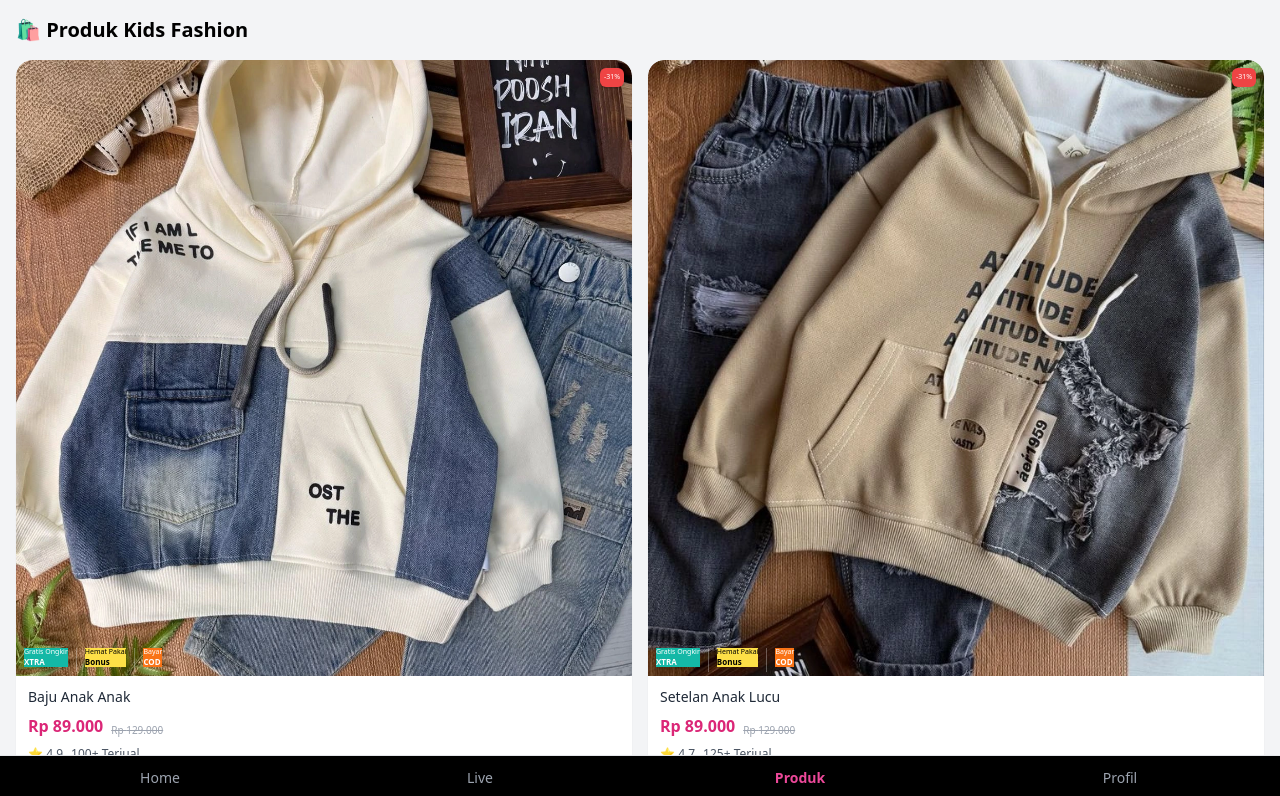
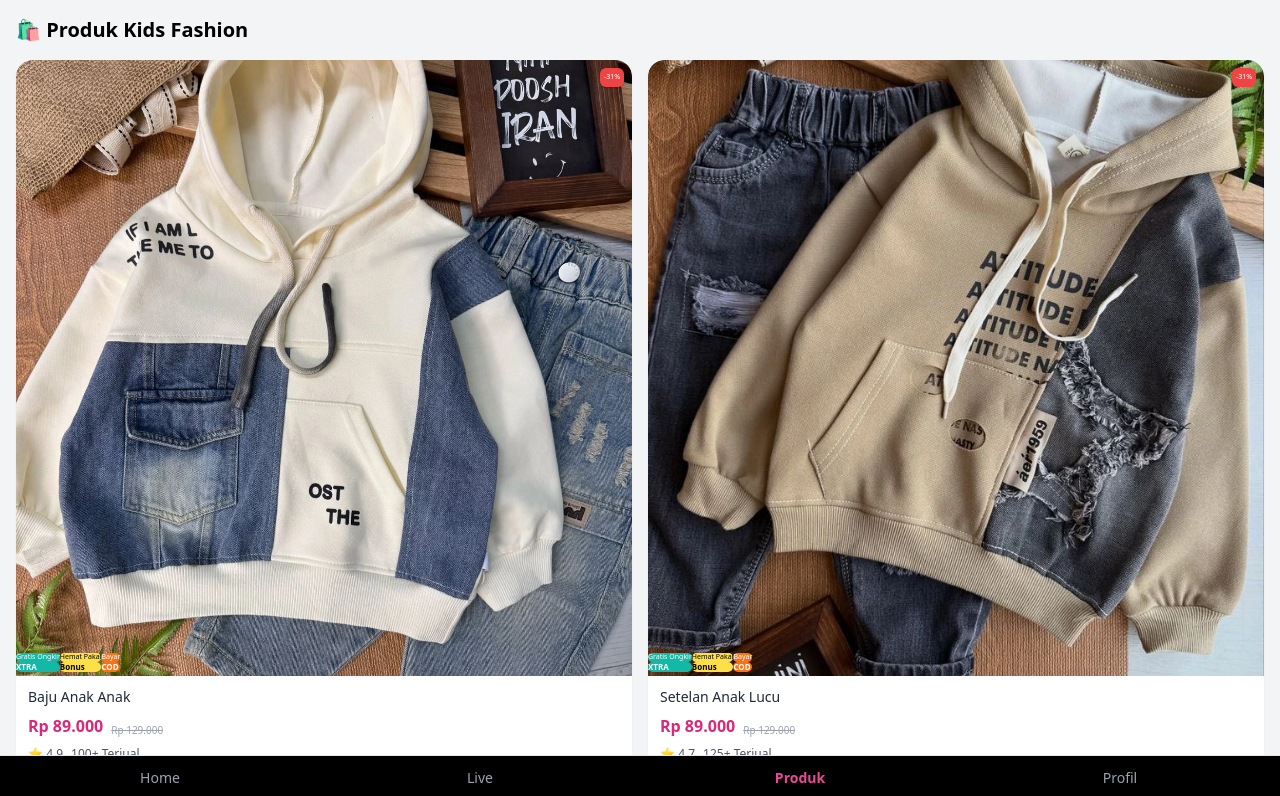
Before and after one commit to djdonjuan86-coder/kfs, a Next.js app: page /produk in a window 1280 px wide. Shown: the top 796 px of the page. Built offline with nearby package versions, Linux system fonts and the light colour scheme.

Commit message:
fix product

```diff
--- a/src/app/produk/page.js
+++ b/src/app/produk/page.js
@@ -63,29 +63,23 @@ export default function ProdukPage() {
                 <Image src={product.image} alt={product.title} width={500} height={500} className="w-full h-auto object-cover aspect-square transition-transform duration-300 hover:scale-110" priority={product.id === 1} />
 
                 {/* TikTok Shop Style Bottom Strip */}
-                <div className="absolute bottom-0 left-0 rounded-md px-2 py-1 flex gap-2 items-left">
+                <div className="absolute bottom-0 left-0 rounded-md px-0 py-1 flex gap-0 items-left">
                   {/* Gratis Ongkir */}
                   <div className="flex flex-col text-white leading-tight">
-                    <span className="text-[7px] bg-teal-500">Gratis Ongkir</span>
-                    <span className="text-[8px] bg-teal-500 font-semibold">XTRA</span>
+                    <span className="text-[7px] bg-teal-500 rounded-md">Gratis Ongkir</span>
+                    <span className="text-[8px] bg-teal-500 font-semibold rounded-md">XTRA</span>
                   </div>
-
-                  {/* Separator */}
-                  <div className="w-[1px] h-6 bg-white/30"></div>
 
                   {/* Hemat Bonus */}
                   <div className="flex flex-col text-black leading-tight">
-                    <span className="text-[7px] bg-yellow-300">Hemat Pakai</span>
-                    <span className="text-[8px] bg-yellow-300 font-semibold">Bonus</span>
+                    <span className="text-[7px] bg-yellow-300 rounded-md">Hemat Pakai</span>
+                    <span className="text-[8px] bg-yellow-300 font-semibold rounded-md">Bonus</span>
                   </div>
-
-                  {/* Separator */}
-                  <div className="w-[1px] h-6 bg-white/30"></div>
 
                   {/* COD */}
                   <div className="flex flex-col text-white leading-tight">
-                    <span className="text-[7px] bg-orange-500">Bayar</span>
-                    <span className="text-[8px] bg-orange-500 font-semibold">COD</span>
+                    <span className="text-[7px] bg-orange-500 rounded-md">Bayar</span>
+                    <span className="text-[8px] bg-orange-500 font-semibold rounded-md">COD</span>
                   </div>
                 </div>
               </div>
```
